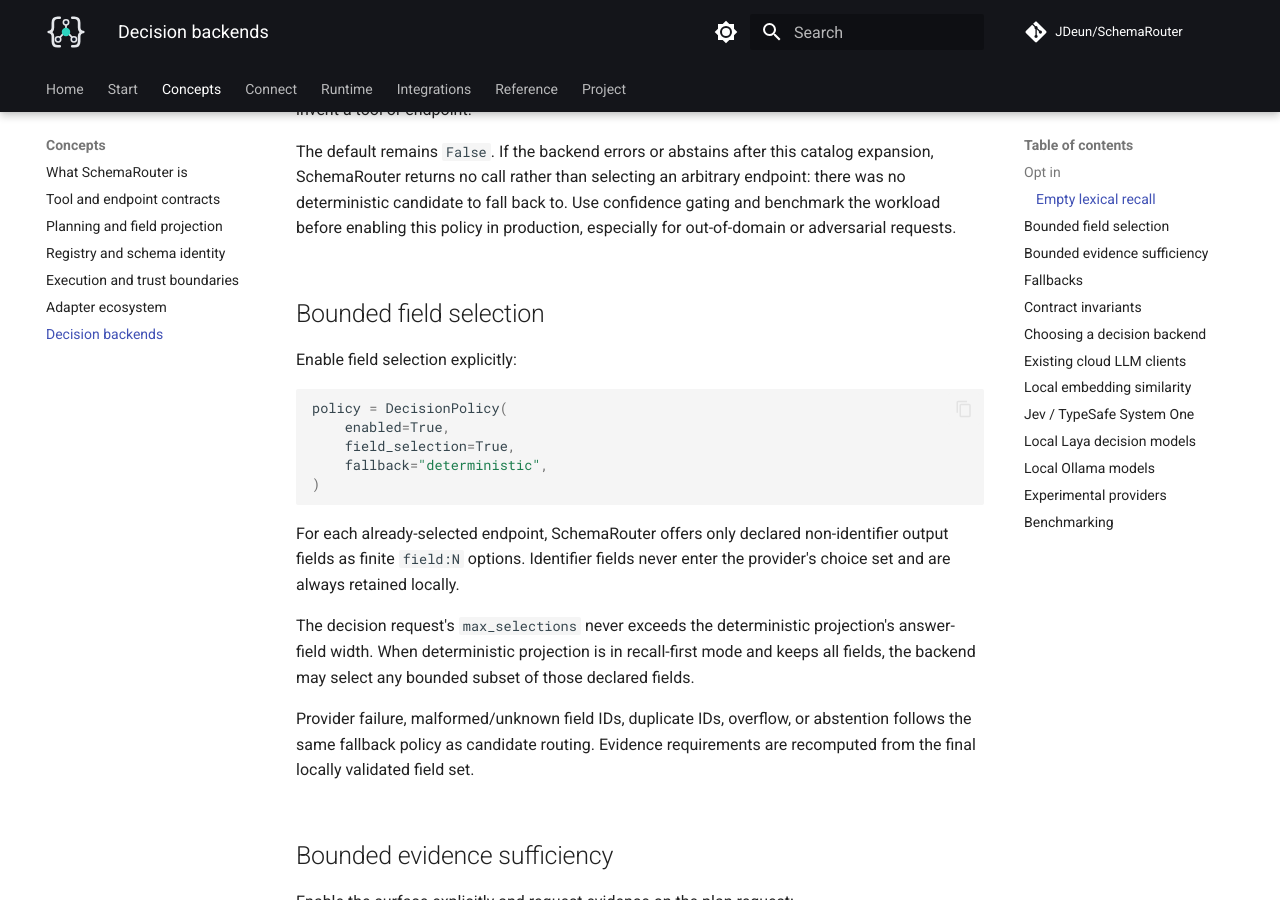
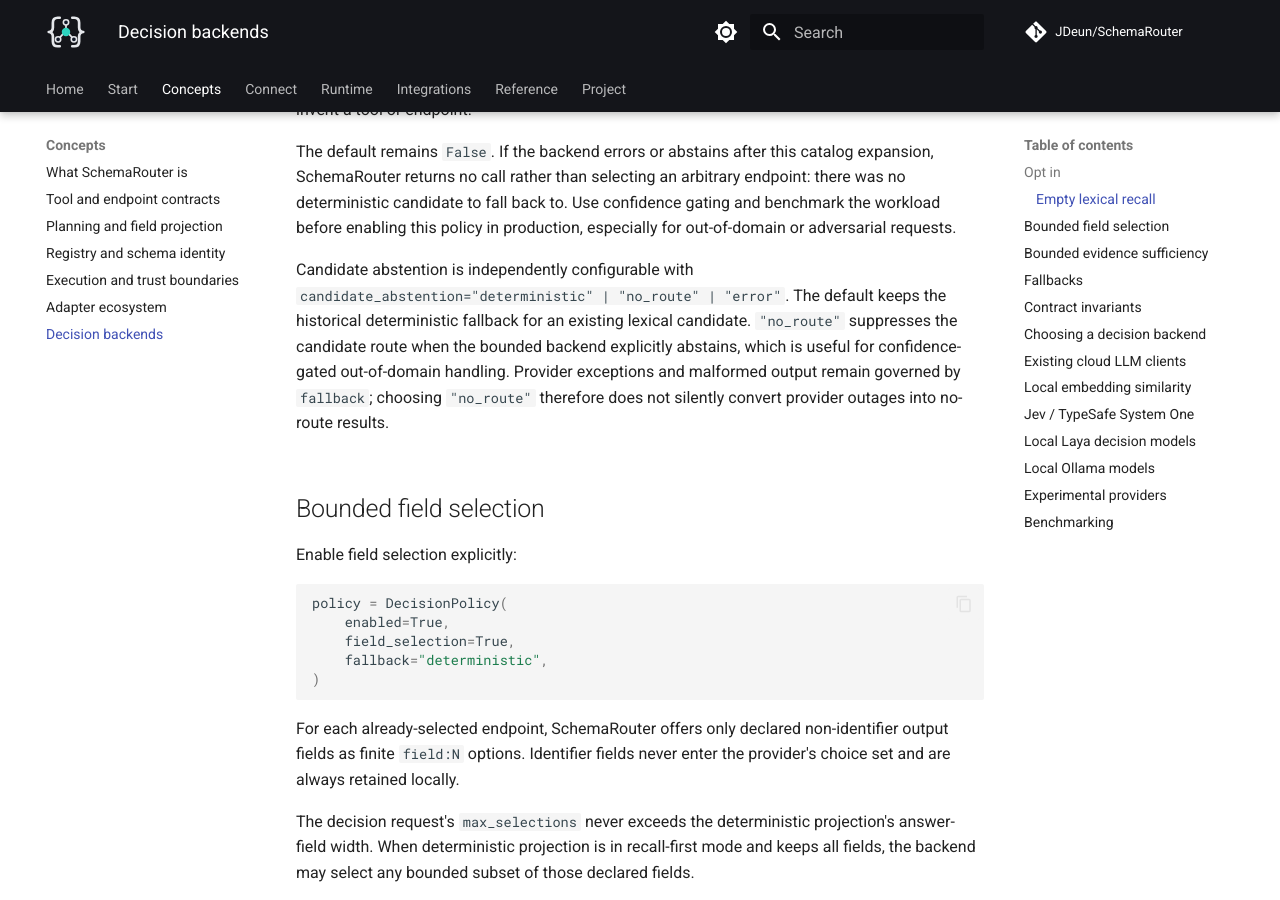
Before and after one commit to JDeun/SchemaRouter, an MkDocs documentation site: the page built from docs/concepts/decision-backends.md, in a window 1280 px wide and 900 px high, scrolled down 1671 px. Built offline with MkDocs 1.6.1 and Material for MkDocs 9.7.7, drawn with Linux system fonts in a browser that asks for light colours; comment, search, counter and statistics services are not loaded.

Commit message:
docs: define candidate abstention policy

```diff
--- a/docs/concepts/decision-backends.md
+++ b/docs/concepts/decision-backends.md
@@ -73,6 +73,13 @@ The default remains `False`. If the backend errors or abstains after this catalo
 SchemaRouter returns no call rather than selecting an arbitrary endpoint: there was no deterministic
 candidate to fall back to. Use confidence gating and benchmark the workload before enabling this
 policy in production, especially for out-of-domain or adversarial requests.
+
+Candidate abstention is independently configurable with
+`candidate_abstention="deterministic" | "no_route" | "error"`. The default keeps the historical
+deterministic fallback for an existing lexical candidate. `"no_route"` suppresses the candidate
+route when the bounded backend explicitly abstains, which is useful for confidence-gated
+out-of-domain handling. Provider exceptions and malformed output remain governed by `fallback`;
+choosing `"no_route"` therefore does not silently convert provider outages into no-route results.
 
 ## Bounded field selection
 
```
